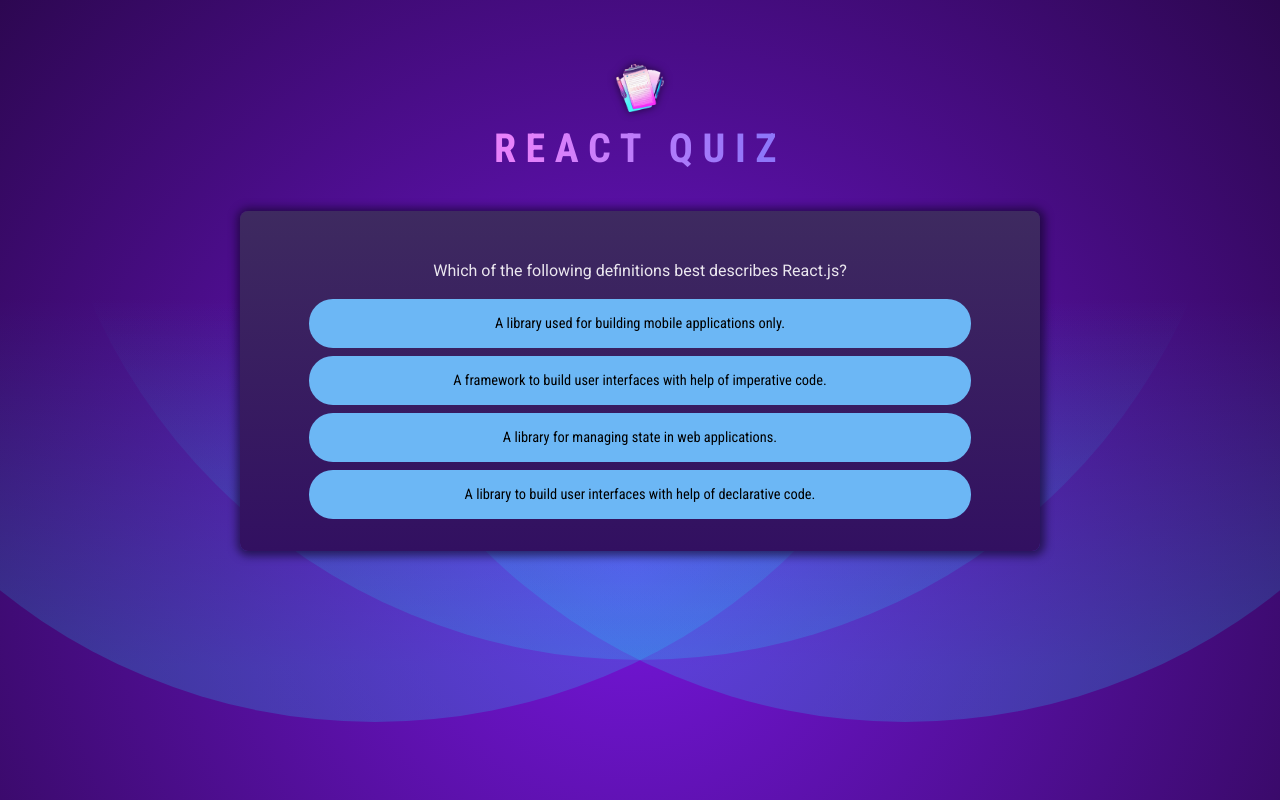
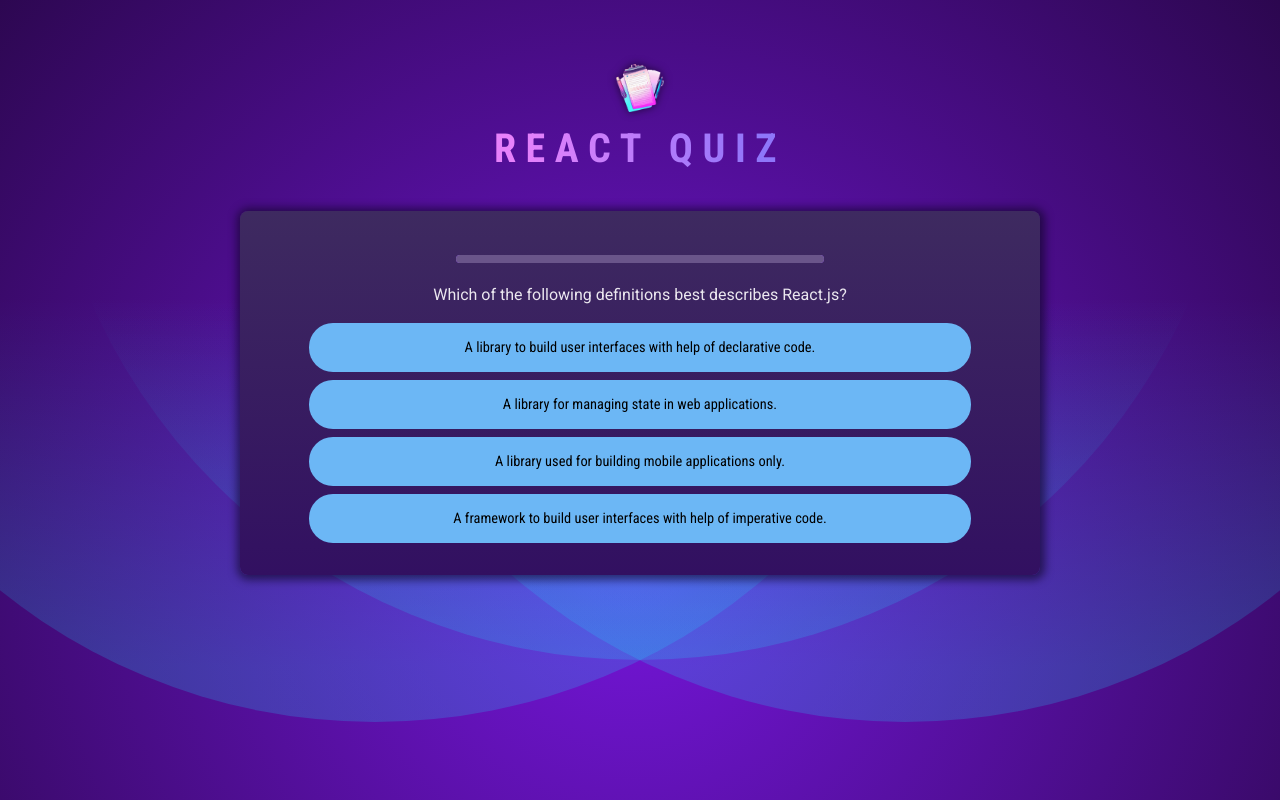
Before and after one commit to DimaDevel/quiz-app, a React (Vite) app: page / in a window 1280 px wide. Built offline with nearby package versions, Linux system fonts and the light colour scheme.

Commit message:
Started new component Answers.

```diff
--- /dev/null
+++ b/src/components/Answers.jsx
@@ -0,0 +1,3 @@
+export default function Answers() {
+
+}
--- /dev/null
+++ b/src/components/QuestionTimer.jsx
@@ -0,0 +1,23 @@
+import { useState, useEffect } from "react";
+
+export default function QuestionTimer({ timeout, onTimeout }) {
+  const [remainingTime, setRemainingTime] = useState(timeout);
+
+  useEffect(() => {
+    console.log("SETTING TIMEOUT");
+    const timer = setTimeout(onTimeout, timeout);
+
+    return () => clearTimeout(timer);
+  }, [onTimeout, timeout]);
+
+  useEffect(() => {
+    console.log("SETTING INTERVAL");
+    const interval = setInterval(() => {
+      setRemainingTime((prevRemainingTime) => prevRemainingTime - 100);
+
+      return () => clearInterval(interval);
+    }, 100);
+  }, []);
+
+  return <progress id="question-time" max={timeout} value={remainingTime} />;
+}
--- a/src/components/Quiz.jsx
+++ b/src/components/Quiz.jsx
@@ -1,18 +1,43 @@
-import { useState } from "react";
+import { useState, useCallback, useRef } from "react";
 import QUESTIONS from "../questions";
 import quizCompleteImg from "../assets/quiz-complete.png";
+import QuestionTimer from "./QuestionTimer";
 
 export default function Quiz() {
+  const shuffledAnswers = useRef();
+  const [answerState, setAnswerState] = useState("");
   const [userAnswers, setUserAnswers] = useState([]);
 
+  const activeQuestionIndex =
+    answerState === "" ? userAnswers.length : userAnswers.length - 1;
+  const quizIsComplete = activeQuestionIndex === QUESTIONS.length;
+
+  const handleSelectAnswer = useCallback(
     function handleSelectAnswer(selectedAnswer) {
+      setAnswerState("answered");
       setUserAnswers((prevUserAnswer) => {
         return [...prevUserAnswer, selectedAnswer];
       });
+
+      setTimeout(() => {
+        if (selectedAnswer === QUESTIONS[activeQuestionIndex].answers[0]) {
+          setAnswerState("correct");
+        } else {
+          setAnswerState("wrong");
         }
 
-  const activeQuestionIndex = userAnswers.length;
-  const quizIsComplete = activeQuestionIndex === QUESTIONS.length;
+        setTimeout(() => {
+          setAnswerState("");
+        }, 2000);
+      }, 1000);
+    },
+    [activeQuestionIndex]
+  );
+
+  const handleSkipAnswer = useCallback(
+    () => handleSelectAnswer(null),
+    [handleSelectAnswer]
+  );
 
   if (quizIsComplete) {
     return (
@@ -22,22 +47,47 @@
       </div>
     );
   }
-
-  const shuffledAnswers = [...QUESTIONS[activeQuestionIndex].answers];
-  shuffledAnswers.sort(() => Math.random() - 0.5);
+  if (!shuffledAnswers.current) {
+    shuffledAnswers.current = [...QUESTIONS[activeQuestionIndex].answers];
+    shuffledAnswers.current.sort(() => Math.random() - 0.5);
+  }
 
   return (
     <div id="quiz">
       <div id="question">
+        <QuestionTimer
+          key={activeQuestionIndex}
+          timeout={10000}
+          onTimeout={handleSkipAnswer}
+        />
         <p>{QUESTIONS[activeQuestionIndex].text}</p>
         <ul id="answers">
-          {shuffledAnswers.map((answer, index) => (
+          {shuffledAnswers.current.map((answer, index) => {
+            const isSelected = userAnswers[userAnswers.length - 1] === answer;
+            let cssClass = "";
+
+            if (answerState === "answered" && isSelected) {
+              cssClass = "selected";
+            }
+
+            if (
+              (answerState === "correct" || answerState === "wrong") &&
+              isSelected
+            ) {
+              cssClass = answerState;
+            }
+
+            return (
               <li className="answer" key={index}>
-              <button onClick={() => handleSelectAnswer(answer)}>
+                <button
+                  className={cssClass}
+                  onClick={() => handleSelectAnswer(answer)}
+                >
                   {answer}
                 </button>
               </li>
-          ))}
+            );
+          })}
         </ul>
       </div>
     </div>
```
Lines whose indentation alone changed are shown as unchanged.
